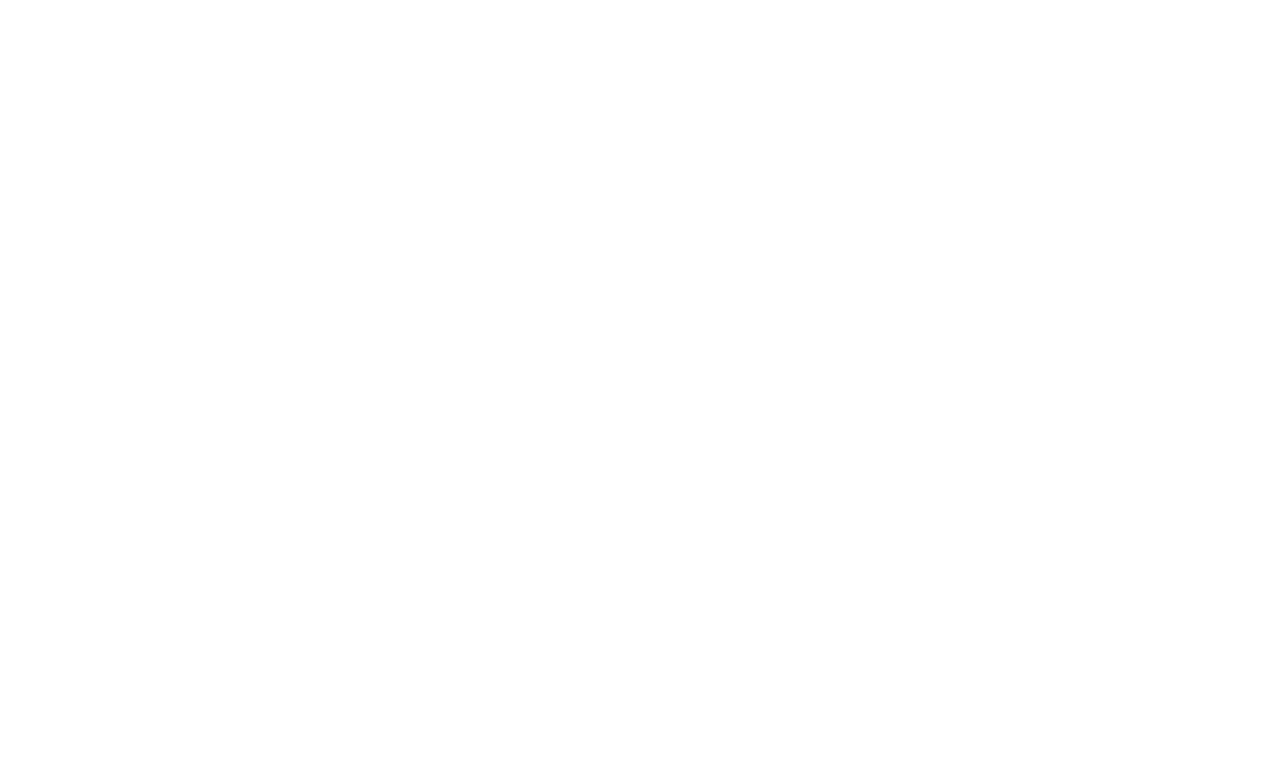
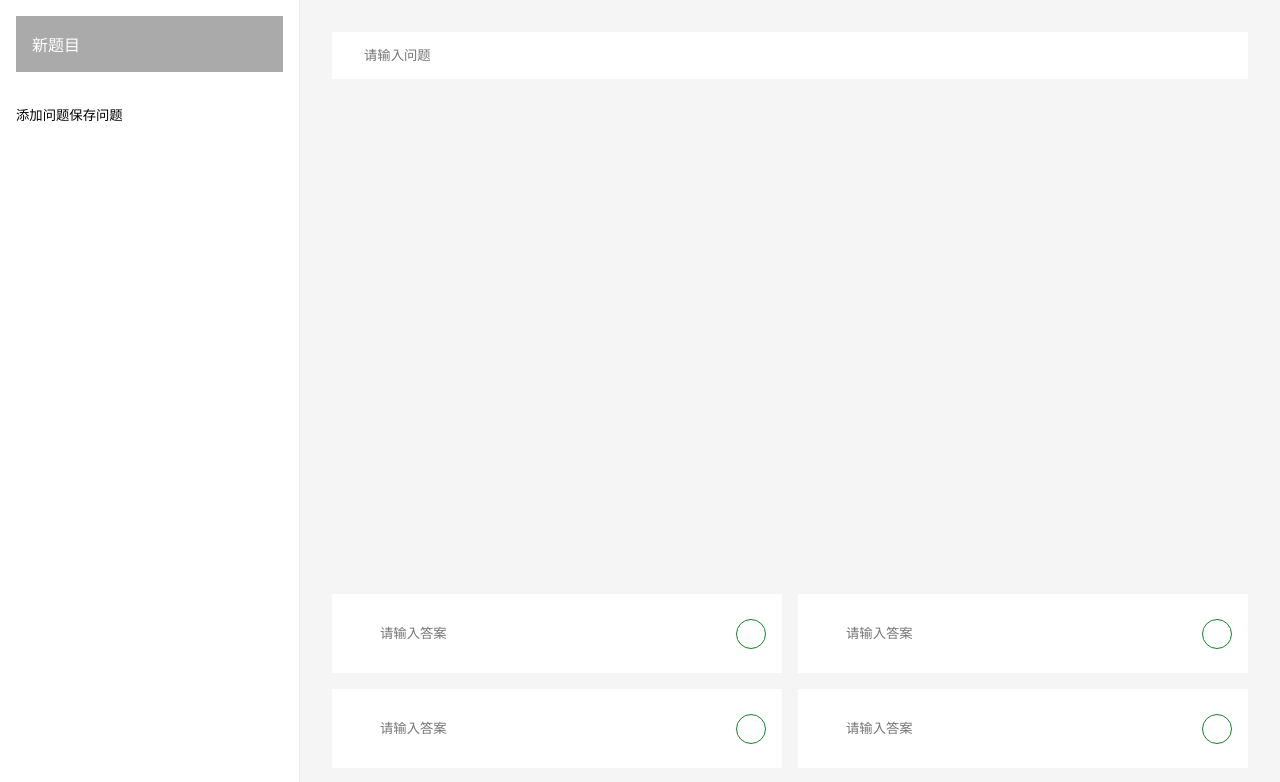
Before and after one commit to kelvinleung/woodung, a React (Vite) app in the folder web/: page /editor in a window 1280 px wide. Before the commit this address had no page. Shown: the top 782 px of the page. Built offline with nearby package versions, Linux system fonts and the light colour scheme.

Commit message:
实现题目编辑功能

```diff
--- /dev/null
+++ b/web/src/components/QuizEditor.css
@@ -0,0 +1,74 @@
+.quiz-editor__container {
+  min-height: 100vh;
+  display: flex;
+}
+.quiz-editor__sidebar {
+  width: 300px;
+  padding: 1rem;
+  border-right: 1px solid #eee;
+}
+.quiz-editor__main {
+  flex: 1;
+  display: flex;
+  flex-direction: column;
+  justify-content: space-between;
+  align-items: stretch;
+  padding: 2rem;
+  background-color: rgb(245, 245, 245);
+}
+.quiz-editor__main input {
+  width: unset;
+  border: none;
+  outline: none;
+}
+.quiz-edtior__desription-input {
+  display: block;
+  width: 100%;
+  margin-bottom: 2rem;
+  padding: 1rem 2rem;
+}
+.quiz-editor__options-container {
+  display: grid;
+  grid-template-columns: repeat(2, 1fr);
+  gap: 1rem;
+  list-style: none;
+}
+.quiz-editor__option-wrapper {
+  display: flex;
+  align-items: center;
+  padding: 1rem;
+  background-color: #fff;
+}
+.quiz-editor__option-wrapper input {
+  padding: 1rem 2rem;
+  flex: 1;
+}
+.quiz-editor__option-wrapper button {
+  width: 30px;
+  height: 30px;
+  border-radius: 15px;
+  border: 1px solid rgb(21, 129, 41);
+  cursor: pointer;
+}
+.quiz-editor__option-wrapper button:hover {
+  background-color: rgb(182, 227, 190);
+}
+.quiz-editor__option-wrapper button.active {
+  background-color: rgb(21, 129, 41);
+}
+
+.quiz-editor__sidebar-questions-container {
+  list-style: none;
+  margin-bottom: 2rem;
+}
+.quiz-editor__sidebar-questions-container li {
+  padding: 1rem;
+  background-color: #eee;
+}
+.quiz-editor__sidebar-questions-container li.active {
+  background-color: #aaa;
+  color: #fff;
+}
+.quiz-editor__sidebar-questions-container li:not(:last-of-type) {
+  margin-bottom: 1rem;
+}
--- /dev/null
+++ b/web/src/components/QuizEditor.jsx
@@ -0,0 +1,147 @@
+import { useState } from "react";
+import "./QuizEditor.css";
+
+const QuestionList = ({
+  questions,
+  onAddQuestion,
+  onSelectQuestion,
+  onSave,
+  activeId,
+}) => {
+  return (
+    <aside className="quiz-editor__sidebar">
+      <ul className="quiz-editor__sidebar-questions-container">
+        {questions.map((question) => (
+          <li
+            className={activeId === question.id ? "active" : undefined}
+            key={question.id}
+            onClick={() => {
+              onSelectQuestion(question.id);
+            }}
+          >
+            {question.description || "新题目"}
+          </li>
+        ))}
+      </ul>
+      <button onClick={onAddQuestion}>添加问题</button>
+      <button onClick={onSave}>保存问题</button>
+    </aside>
+  );
+};
+
+const Question = ({
+  question,
+  onDescriptionChange,
+  onOptionsChange,
+  onSetAnswer,
+}) => {
+  const options = [...question.options];
+  const changeOptions = (val, id) => {
+    options[id] = { id, content: val };
+    onOptionsChange(options);
+  };
+  const setAnswer = (id) => {
+    onSetAnswer(id);
+  };
+  return (
+    <main className="quiz-editor__main">
+      <input
+        className="quiz-edtior__desription-input"
+        type="text"
+        placeholder="请输入问题"
+        value={question.description}
+        onChange={(e) => onDescriptionChange(e.target.value)}
+      />
+      <ul className="quiz-editor__options-container">
+        {options.map((option) => (
+          <li className="quiz-editor__option-wrapper" key={option.id}>
+            <input
+              type="text"
+              placeholder="请输入答案"
+              value={option.content}
+              onChange={(e) => changeOptions(e.target.value, option.id)}
+            />
+            <button
+              className={question.answerId === option.id ? "active" : undefined}
+              onClick={() => setAnswer(option.id)}
+            ></button>
+          </li>
+        ))}
+      </ul>
+    </main>
+  );
+};
+
+const QuizEditor = () => {
+  const [questions, setQuestions] = useState([
+    {
+      id: 0,
+      description: "",
+      options: [
+        { id: 0, content: "" },
+        { id: 1, content: "" },
+        { id: 2, content: "" },
+        { id: 3, content: "" },
+      ],
+      answerId: -1,
+    },
+  ]);
+  const [activeId, setActiveId] = useState(0);
+  // 修改题目描述
+  const updateDescription = (val) => {
+    const newQuestions = [...questions];
+    newQuestions[activeId].description = val;
+    setQuestions(newQuestions);
+  };
+  // 修改选项
+  const updateOptions = (options) => {
+    const newQuestions = [...questions];
+    newQuestions[activeId].options = options;
+    setQuestions(newQuestions);
+  };
+  // 设置答案
+  const updateAnswer = (id) => {
+    const newQuestions = [...questions];
+    newQuestions[activeId].answerId = id;
+    setQuestions(newQuestions);
+  };
+  // 添加问题
+  const addQuestion = () => {
+    const newQuestion = {
+      id: questions.length,
+      description: "",
+      options: [
+        { id: 0, content: "" },
+        { id: 1, content: "" },
+        { id: 2, content: "" },
+        { id: 3, content: "" },
+      ],
+      answerId: -1,
+    };
+    setQuestions([...questions, newQuestion]);
+  };
+  // 选择题目
+  const selectQuestion = (id) => {
+    setActiveId(id);
+  };
+  const currentQuestion = questions[activeId];
+  return (
+    <div className="quiz-editor__container">
+      <QuestionList
+        questions={questions}
+        onAddQuestion={addQuestion}
+        onSelectQuestion={selectQuestion}
+        onSave={() => console.log(questions)}
+        activeId={activeId}
+      />
+      <Question
+        question={currentQuestion}
+        onDescriptionChange={updateDescription}
+        onOptionsChange={updateOptions}
+        onSetAnswer={updateAnswer}
+      />
+    </div>
+  );
+};
+
+export default QuizEditor;
--- /dev/null
+++ b/web/src/components/TeacherIndex.css
@@ -0,0 +1,15 @@
+.teacher-index__container {
+  min-height: 100vh;
+  background-color: #131313;
+  display: flex;
+  justify-content: center;
+  align-items: center;
+}
+.teacher-index__button {
+  padding: 1rem 2rem;
+  color: #fff;
+  background-color: #3287ff;
+  border-radius: 0.5rem;
+  outline: none;
+  border: none;
+}
--- a/web/src/components/TeacherIndex.jsx
+++ b/web/src/components/TeacherIndex.jsx
@@ -1,3 +1,11 @@
-const Index = () => <h1>Hi</h1>;
+import "./TeacherIndex.css";
+
+const Index = () => {
+  return (
+    <div className="teacher-index__container">
+      <button className="teacher-index__button">新增测试</button>
+    </div>
+  );
+};
 
 export default Index;
--- a/web/src/index.css
+++ b/web/src/index.css
@@ -1,13 +1,20 @@
+* {
+  margin: 0;
+  padding: 0;
+  box-sizing: border-box;
+}
+html, body {
+  font-size: 16px;
+}
 body {
-  margin: 0;
   font-family: -apple-system, BlinkMacSystemFont, 'Segoe UI', 'Roboto', 'Oxygen',
     'Ubuntu', 'Cantarell', 'Fira Sans', 'Droid Sans', 'Helvetica Neue',
     sans-serif;
   -webkit-font-smoothing: antialiased;
   -moz-osx-font-smoothing: grayscale;
 }
-
-code {
-  font-family: source-code-pro, Menlo, Monaco, Consolas, 'Courier New',
-    monospace;
+button {
+  background: none;
+  border: none;
+  outline: none;
 }
--- a/web/src/index.jsx
+++ b/web/src/index.jsx
@@ -1,6 +1,7 @@
 import React from "react";
 import ReactDOM from "react-dom/client";
 import Index from "./components/TeacherIndex";
+import QuizEditor from "./components/QuizEditor";
 import { BrowserRouter, Routes, Route } from "react-router-dom";
 import "./index.css";
 
@@ -8,6 +9,7 @@
   <BrowserRouter>
     <Routes>
       <Route path="/" element={<Index />}></Route>
+      <Route path="/editor" element={<QuizEditor />}></Route>
     </Routes>
   </BrowserRouter>
 );
```
